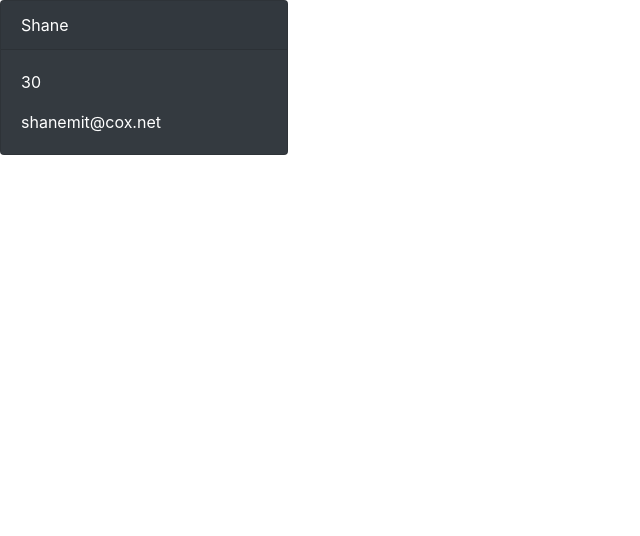
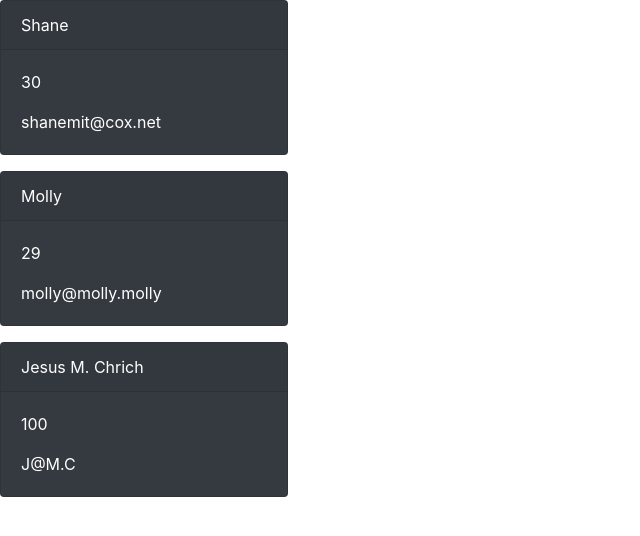
Before and after one commit to ShaneMit/Review2, a plain HTML site: page index.html in a window 1280 px wide. Shown: the whole page, without its empty margins (0-640 px from the left). Drawn offline with nearby package versions, Linux system fonts and the light colour scheme.

Commit message:
Create Element

```diff
--- a/index.html
+++ b/index.html
@@ -18,20 +18,45 @@
     integrity="sha384-ho+j7jyWK8fNQe+A12Hb8AhRq26LrZ/JpcUGGOn+Y7RsweNrtN/tE3MoK7ZeZDyx" crossorigin="anonymous"></script>
 
   <script>
-    let user = {
+    let users = [
+      {
       name: 'Shane',
       age: 30,
       email: 'shanemit@cox.net'
-    }
-    document.getElementById('myDiv').innerHTML = `
-    <div class="card text-white bg-dark mb-3" style="max-width: 18rem;">
-      <div class="card-header">${user.name}</div>
-        <div class="card-body">
-        <p class="card-text">${user.age}</p>
-        <p class="card-text">${user.email}</p>
-      </div>
-    </div>
-    `
+      },
+      {
+        name: 'Molly',
+        age: 29,
+        email: 'molly@molly.molly'
+      },
+      {
+        name: 'Jesus M. Chrich',
+        age: 100,
+        email: 'J@M.C'
+      }
+      ]
+      for (let i = 0; i < users.length; i++) {
+      let userElem = document.createElement('div')
+      userElem.style.maxWidth = '18rem'
+      userElem.className = 'card text-white bg-dark mb-3'
+      userElem.innerHTML = `
+      <div class="card-header">${users[i].name}</div>
+         <div class="card-body">
+          <p class="card-text">${users[i].age}</p>
+          <p class="card-text">${users[i].email}</p>
+         </div>
+      `
+      document.getElementById('myDiv').append(userElem)
+      }
+    // document.getElementById('myDiv').innerHTML = `
+    // <div class="card text-white bg-dark mb-3" style="max-width: 18rem;">
+    //   <div class="card-header">${user.name}</div>
+    //     <div class="card-body">
+    //     <p class="card-text">${user.age}</p>
+    //     <p class="card-text">${user.email}</p>
+    //   </div>
+    // </div>
+    // `
 
   </script>
 </body>
```
